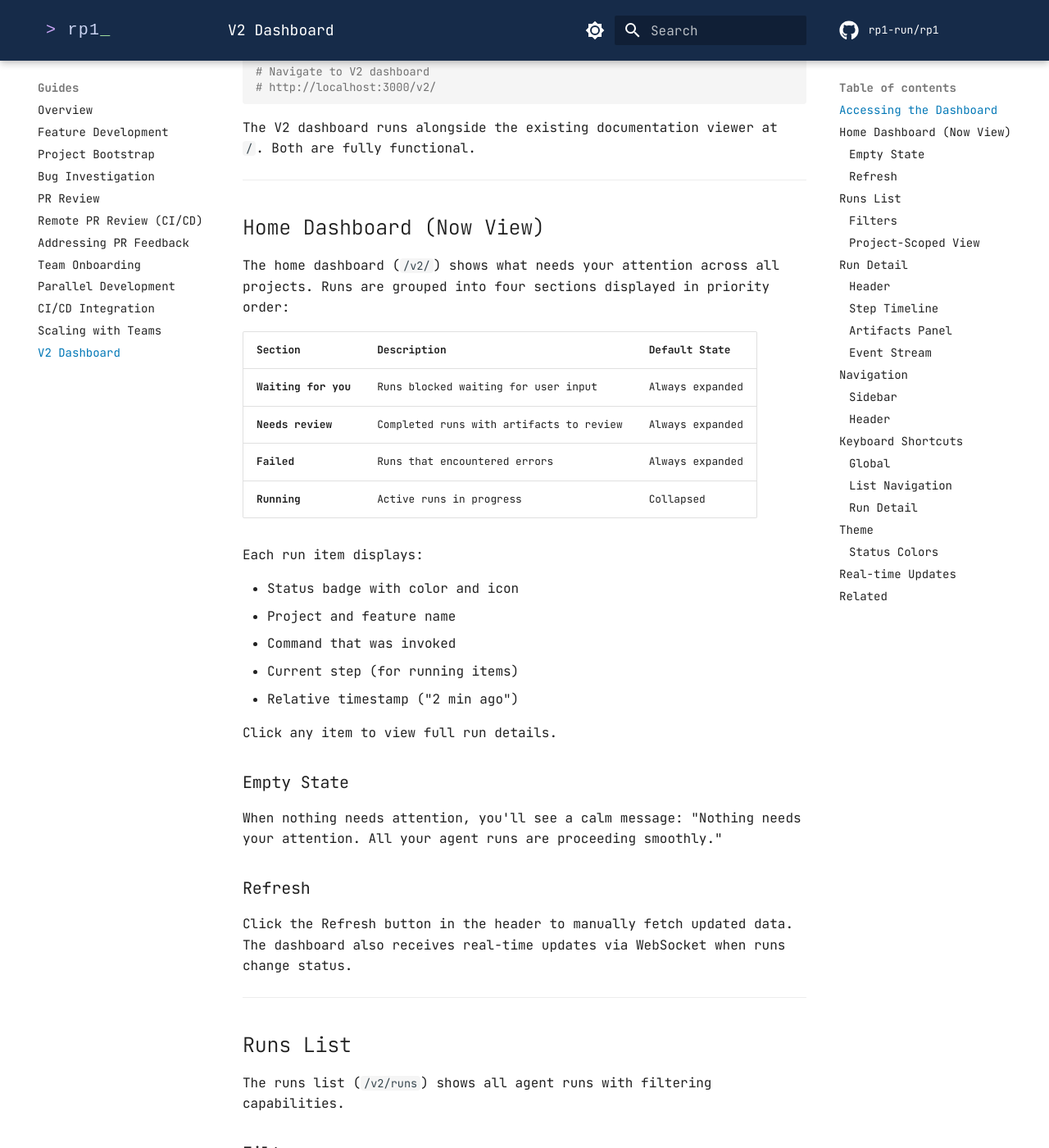
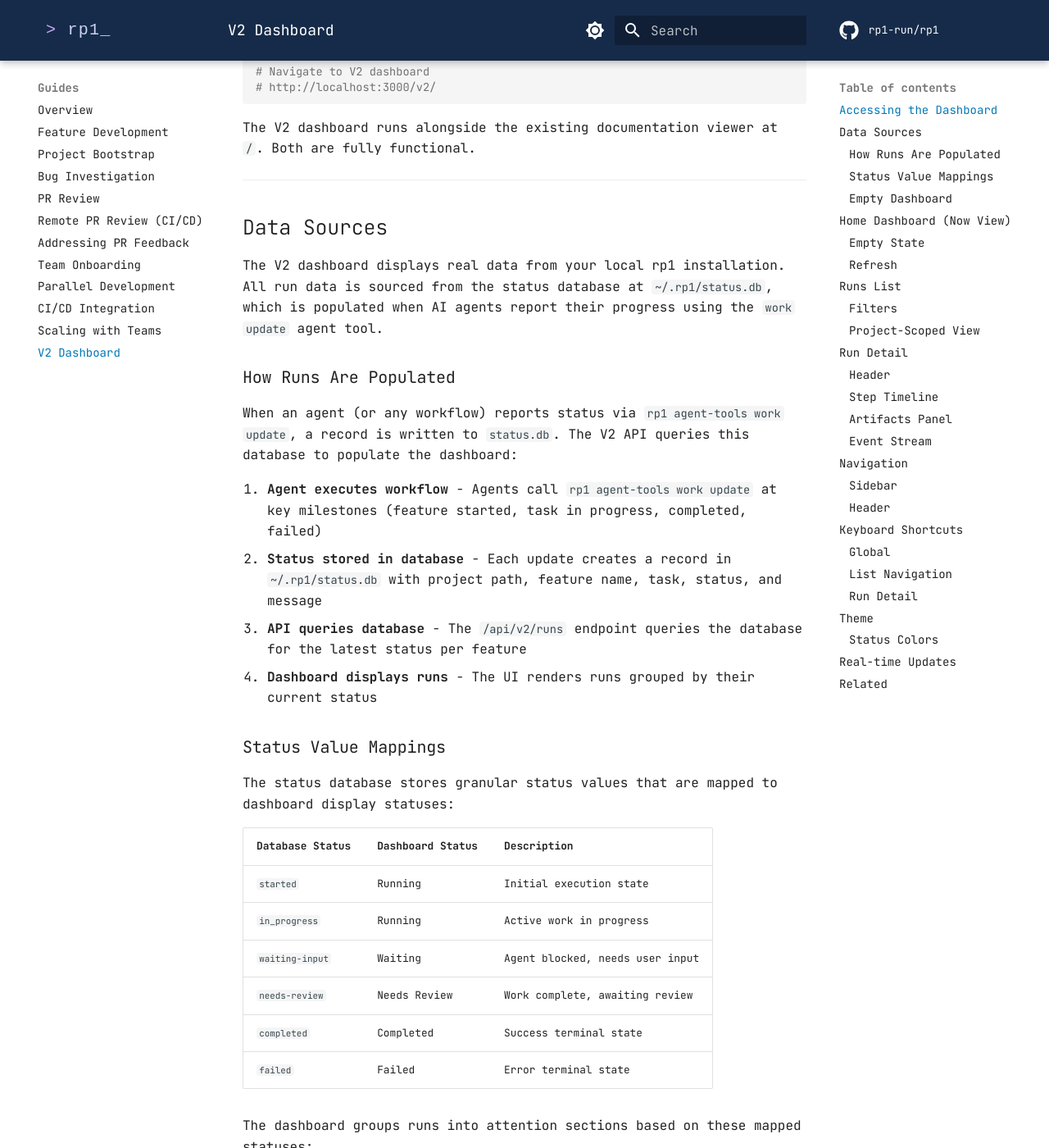
Before and after one commit to rp1-run/rp1, an MkDocs documentation site: the page built from docs/web-ui/v2-dashboard.md, in a window 1280 px wide and 1400 px high, scrolled down 520 px. Shown: the whole window at 82% size. Built offline with MkDocs 1.6.1 and Material for MkDocs 9.7.7, drawn with Linux system fonts in a browser that asks for light colours; comment, search, counter and statistics services are not loaded; some of the changed text lies outside the part shown.

Commit message:
docs(new-webui-phase-5): implement TD1 - document V2 dashboard data sources
Add Data Sources section to v2-dashboard.md explaining:
- How runs are populated from status.db via work update agent tool
- Status value mappings (started/in_progress -> running, etc.)
- Dashboard grouping of runs into attention sections
- Troubleshooting for empty dashboard

Generated with AI

Co-Authored-By: rp1 <bot@rp1.run>

````diff
--- a/docs/web-ui/v2-dashboard.md
+++ b/docs/web-ui/v2-dashboard.md
@@ -19,6 +19,49 @@ rp1 view
 ```
 
 The V2 dashboard runs alongside the existing documentation viewer at `/`. Both are fully functional.
+
+---
+
+## Data Sources
+
+The V2 dashboard displays real data from your local rp1 installation. All run data is sourced from the status database at `~/.rp1/status.db`, which is populated when AI agents report their progress using the `work update` agent tool.
+
+### How Runs Are Populated
+
+When an agent (or any workflow) reports status via `rp1 agent-tools work update`, a record is written to `status.db`. The V2 API queries this database to populate the dashboard:
+
+1. **Agent executes workflow** - Agents call `rp1 agent-tools work update` at key milestones (feature started, task in progress, completed, failed)
+2. **Status stored in database** - Each update creates a record in `~/.rp1/status.db` with project path, feature name, task, status, and message
+3. **API queries database** - The `/api/v2/runs` endpoint queries the database for the latest status per feature
+4. **Dashboard displays runs** - The UI renders runs grouped by their current status
+
+### Status Value Mappings
+
+The status database stores granular status values that are mapped to dashboard display statuses:
+
+| Database Status | Dashboard Status | Description |
+|-----------------|------------------|-------------|
+| `started` | Running | Initial execution state |
+| `in_progress` | Running | Active work in progress |
+| `waiting-input` | Waiting | Agent blocked, needs user input |
+| `needs-review` | Needs Review | Work complete, awaiting review |
+| `completed` | Completed | Success terminal state |
+| `failed` | Failed | Error terminal state |
+
+The dashboard groups runs into attention sections based on these mapped statuses:
+
+- **Waiting for you** - Runs with `waiting-input` status
+- **Needs review** - Runs with `needs-review` status
+- **Failed** - Runs with `failed` status
+- **Running** - Runs with `started` or `in_progress` status
+
+### Empty Dashboard
+
+If your dashboard shows no runs, ensure that:
+
+1. Agents are using the `work-status` skill to report progress
+2. The status database exists at `~/.rp1/status.db`
+3. The project is registered (runs are filtered by registered projects)
 
 ---
 
````
